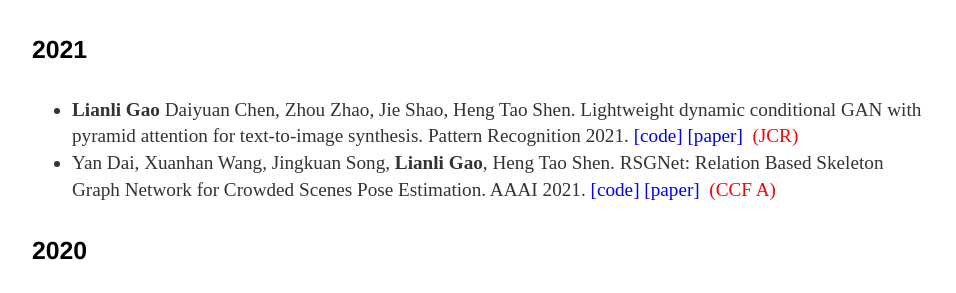
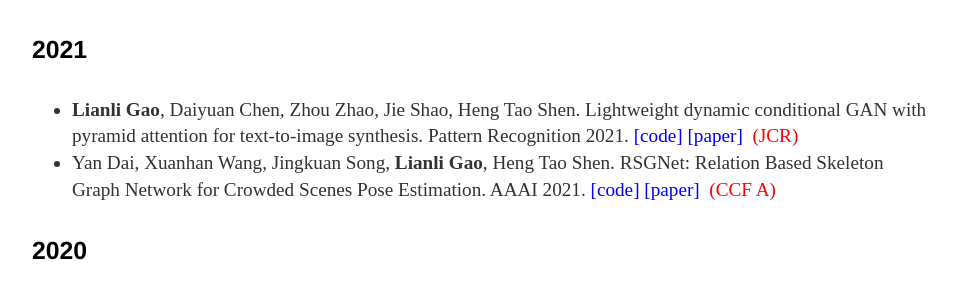
Before and after one commit to lianliGao/lianligao.github.io, a Jekyll site: the page built from cv/index.html, in a window 1280 px wide and 900 px high. Shown: the part 130-423 px from the top of the window, without its empty margins (160-1116 px from the left). Built offline with Jekyll 4.4.1, drawn with Linux system fonts in a browser that asks for light colours.

Commit message:
Update index.html

```diff
--- a/cv/index.html
+++ b/cv/index.html
@@ -19,7 +19,7 @@ title: Selected Publications
 				<!--	<p><strong>Lianli Gao</strong> (204). Title of a Chapter You Wrote for a Book. In I.M Editor (Ed.), <em>The Book I Contributed To</em> (pp. 97-108). City, ST: Publisher Name. Chapter available at: <a href="#">http://permalink</a>. -->
 <h4>2021</h4>
 <ul>
-	<li> <strong>Lianli Gao</strong> Daiyuan Chen, Zhou Zhao, Jie Shao, Heng Tao Shen. Lightweight dynamic conditional GAN with pyramid attention for text-to-image synthesis. Pattern Recognition 2021. <a ref=" " rel="nofollow"><font color="#0000ff"> [code] </font></a> <a href=" https://www.sciencedirect.com/science/article/pii/S0031320320301874" rel="nofollow"><font color="#0000ff"> [paper] </font></a> <font color="#ff0000"><b>&nbsp;</b>(JCR)</font> </li>
+	<li> <strong>Lianli Gao</strong>, Daiyuan Chen, Zhou Zhao, Jie Shao, Heng Tao Shen. Lightweight dynamic conditional GAN with pyramid attention for text-to-image synthesis. Pattern Recognition 2021. <a ref=" " rel="nofollow"><font color="#0000ff"> [code] </font></a> <a href=" https://www.sciencedirect.com/science/article/pii/S0031320320301874" rel="nofollow"><font color="#0000ff"> [paper] </font></a> <font color="#ff0000"><b>&nbsp;</b>(JCR)</font> </li>
 	<li> Yan Dai, Xuanhan Wang, Jingkuan Song, <strong>Lianli Gao</strong>, Heng Tao Shen. RSGNet: Relation Based Skeleton Graph Network for Crowded Scenes Pose Estimation. AAAI 2021. <a ref="https://github.com/vikki-dai/RSGNet" rel="nofollow"><font color="#0000ff"> [code] </font></a> <a href="https://aaai.org/Conferences/AAAI-21/wp-content/uploads/2020/12/AAAI-21_Accepted-Paper-List.Main_.Technical.Track_.pdf" rel="nofollow"><font color="#0000ff"> [paper] </font></a> <font color="#ff0000"><b>&nbsp;</b>(CCF A)</font> </li>
 </ul>
 </h4>
```
